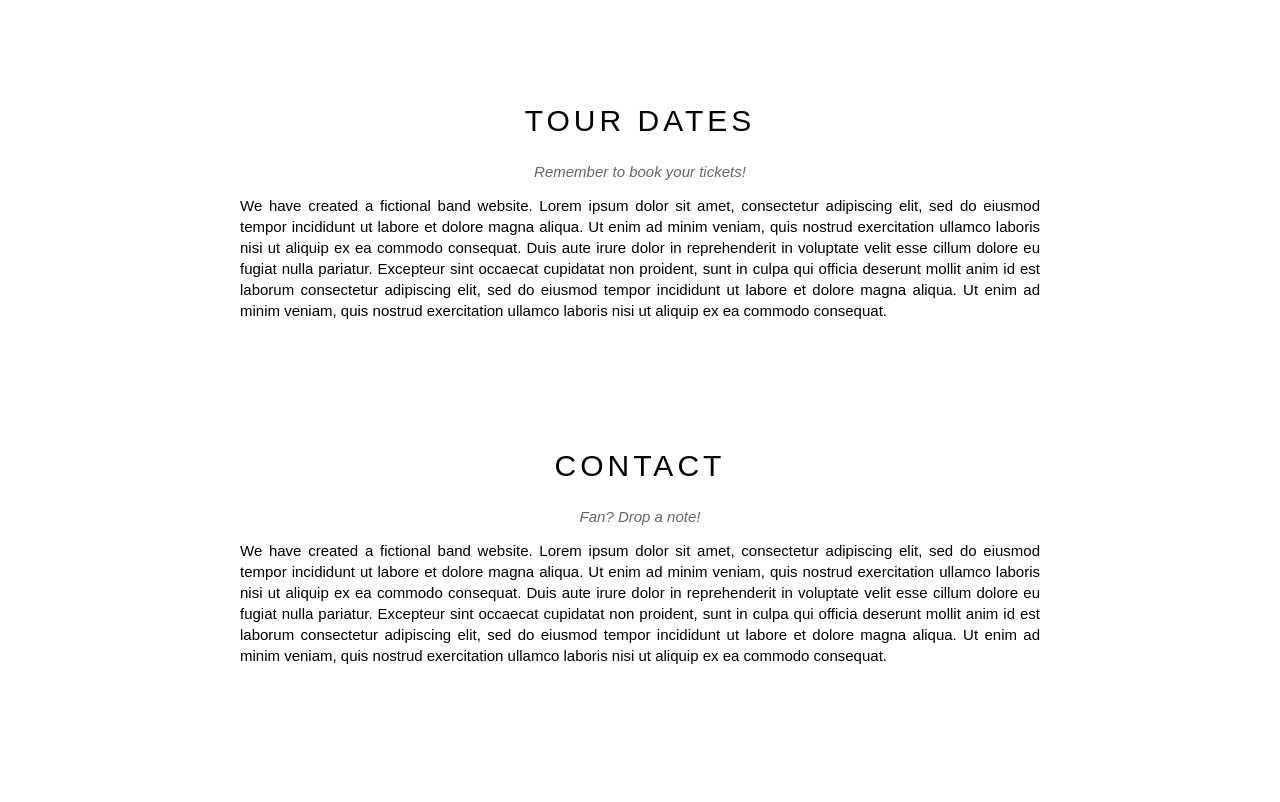
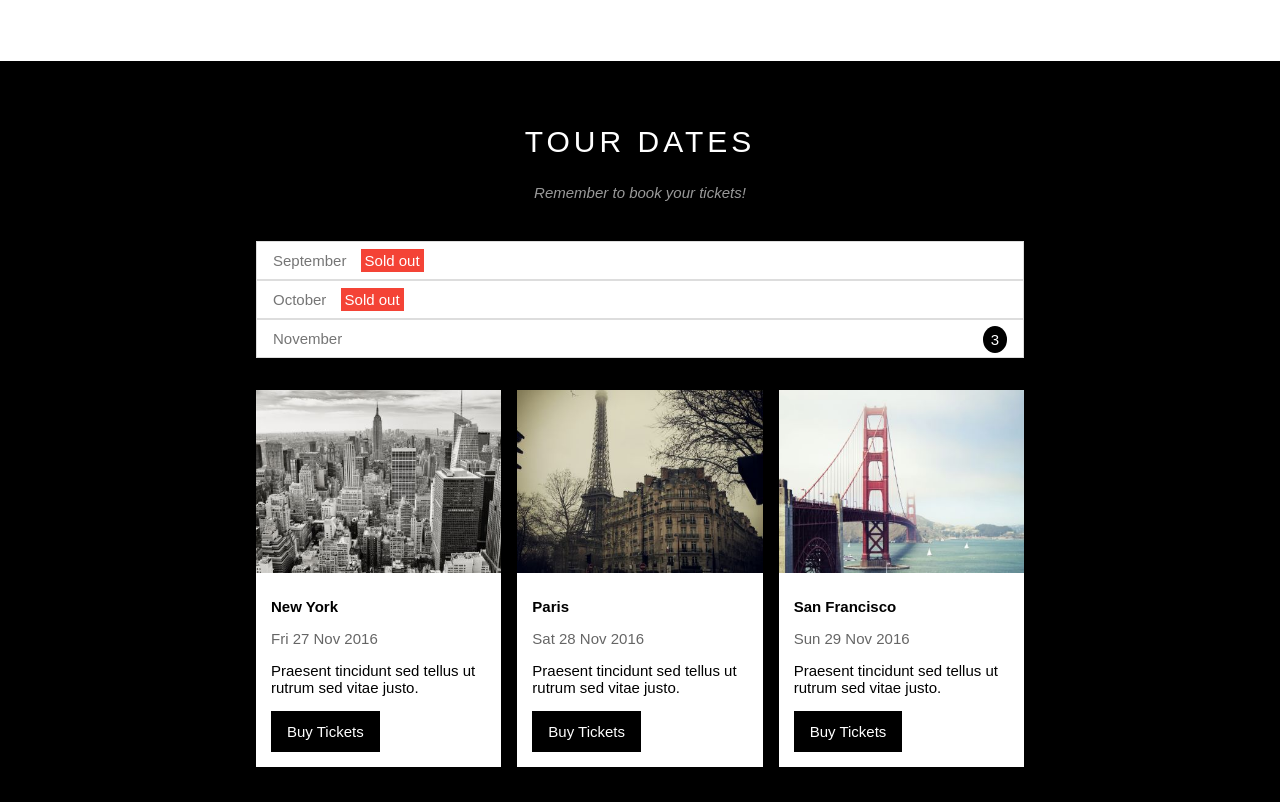
Before and after one commit to Marcos240/w3-band, a plain HTML site: page index.html in a window 1280 px wide. Shown: the part 1249-2051 px from the top of the page. Before the commit the page ends 1979 px from the top, so only its background shows below. Drawn offline with Linux system fonts and the light colour scheme.

Commit message:
tour include board-tickets and list-places

```diff
--- a/assets/css/styles.css
+++ b/assets/css/styles.css
@@ -7,6 +7,13 @@ html {
     font-family: Arial, Helvetica, sans-serif;
 }
 
+.white-text {
+    color: #fff;
+}
+
+.clean {
+    clear: both;
+}
 #main {
 
 }
@@ -127,11 +134,12 @@ html {
     width: 800px;
     margin-left: auto;
     margin-right: auto;
-    padding-bottom: 64px;
+    margin-bottom: 64px;
+    padding: 0 16px;
 }
 
 #content .section-heading {
-    margin-top: 64px;
+    padding-top: 64px;
     text-align: center;
     font-weight: 500;
     letter-spacing: 4px;
@@ -175,6 +183,97 @@ html {
     border-radius: 4px;
 }
 
+/* Tour Section */
+#content .tour-section {
+    background-color: #000;
+    padding-bottom: 20px;
+}
+
+.tour-section .tickets-list {
+    background-color: #fff;
+    margin-top: 40px;
+    list-style: none;
+}
+
+.tour-section li {
+    font-size: 15px;
+    border: 1px solid #ddd;
+    padding: 10px 16px;
+    color: #757575;
+}
+
+.tour-section .sold-out {
+    background: #f44336;
+    padding: 3px 4px;
+    margin-left: 10px;
+}
+
+.tour-section .quantity {
+    float: right;
+    font-size: 15px;
+    background: #000;
+    padding: 5px 8px;
+    border-radius: 50%;
+    margin-top: -4px;
+}
+
+/* Place Section */
+.place-list {
+    margin: 0px -8px;
+    padding: 32px 0px;
+}
+
+.place-item {
+    float: left;
+    width: 33.33333%;
+    padding: 0 8px;
+}
+
+.place-img {
+    width: 100%;
+    display: block;
+}
+
+.place-img:hover {
+    opacity: 0.6;
+}
+
+.place-content {
+ background-color: #fff;
+ padding: 15px 15px;
+ font-size: 15px;
+}
+
+.place-content h3 {
+    font-size: 15px;
+    padding-top: 10px;
+    font-weight: 600;
+}
+
+.place-time {
+    color: #000;
+    opacity: 0.6;
+    padding-top: 15px;
+}
+
+.place-desc {
+    padding: 15px 0px;
+}
+
+.buy-ticket {
+    color: #fff;
+    background-color: #000;
+    padding: 12px 16px;
+    text-decoration: none;
+    display: inline-block;
+}
+
+.buy-ticket:hover {
+    color: #000;
+    background-color: #ccc;
+}
+
+
 #footer {
 
 }
--- a/index.html
+++ b/index.html
@@ -3,7 +3,7 @@
 <head>
     <meta charset="UTF-8">
     <meta name="viewport" content="width=device-width, initial-scale=1.0">
-    <title>Document</title>
+    <title>W3 Band</title>
     <link rel="stylesheet" href="./assets/css/styles.css">
     <link rel="stylesheet" href="./assets/fonts/themify-icons/themify-icons.css">
 </head>
@@ -37,6 +37,7 @@
             </div>
             <!-- End Search Header -->
         </div>
+        <!-- Begin Slider -->
         <div id="slider">
             <div class="text-contain">
                 <h2 class="text-heading"> New York</h2>
@@ -45,6 +46,9 @@
                 </div>
             </div>
         </div>
+        <!-- End Slider -->
+
+        <!-- Begin Content -->
         <div id="content">
             <!-- About Section -->
             <div class="content-section">
@@ -72,17 +76,49 @@
                     </div>
                 </div>
             </div>
-            <!-- TOUR Section -->
-            <div class="content-section">
-                <h2 class="section-heading">
-                    TOUR DATES
-                </h2>
-                <div class="section-sub-heading">
-                    Remember to book your tickets!
+            <!-- Tour Section -->
+            <div class="tour-section">
+                <div class="content-section">
+                    <h2 class="section-heading white-text">TOUR DATES</h2>
+                    <div class="section-sub-heading white-text">Remember to book your tickets!</div>
+                    <!-- Tickets List -->
+                    <ul class="tickets-list">
+                        <li>September <span class="sold-out white-text">Sold out</span> </li>
+                        <li>October  <span class="sold-out white-text">Sold out</span> </li>
+                        <li>November <span class="quantity white-text">3</span></li>
+                    </ul>
+                    <!-- Places -->
+                    <div class="place-list">
+                        <div class="place-item">
+                            <img src="/assets/img/places/place1.jpg" alt="New York" class="place-img">
+                            <div class="place-content">
+                                <h3 class="place-heading">New York</h3>
+                                <div class="place-time">Fri 27 Nov 2016</div>
+                                <p class="place-desc">Praesent tincidunt sed tellus ut rutrum sed vitae justo.</p>
+                                <a href="#" class="buy-ticket">Buy Tickets</a>
+                            </div>
+                        </div>
+                        <div class="place-item">
+                            <img src="/assets/img/places/place2.jpg" alt="New York" class="place-img">
+                            <div class="place-content">
+                                <h3 class="place-heading">Paris</h3>
+                                <div class="place-time">Sat 28 Nov 2016</div>
+                                <p class="place-desc">Praesent tincidunt sed tellus ut rutrum sed vitae justo.</p>
+                                <a href="#" class="buy-ticket">Buy Tickets</a>
+                            </div>
+                        </div>
+                        <div class="place-item">
+                            <img src="/assets/img/places/place3.jpg" alt="New York" class="place-img">
+                            <div class="place-content">
+                                <h3 class="place-heading">San Francisco</h3>
+                                <div class="place-time">Sun 29 Nov 2016</div>
+                                <p class="place-desc">Praesent tincidunt sed tellus ut rutrum sed vitae justo.</p>
+                                <a href="#" class="buy-ticket">Buy Tickets</a>
+                            </div>
+                        </div>
+                        <div class="clean"></div>
+                    </div>
                 </div>
-                <p class="about-text">
-                    We have created a fictional band website. Lorem ipsum dolor sit amet, consectetur adipiscing elit, sed do eiusmod tempor incididunt ut labore et dolore magna aliqua. Ut enim ad minim veniam, quis nostrud exercitation ullamco laboris nisi ut aliquip ex ea commodo consequat. Duis aute irure dolor in reprehenderit in voluptate velit esse cillum dolore eu fugiat nulla pariatur. Excepteur sint occaecat cupidatat non proident, sunt in culpa qui officia deserunt mollit anim id est laborum consectetur adipiscing elit, sed do eiusmod tempor incididunt ut labore et dolore magna aliqua. Ut enim ad minim veniam, quis nostrud exercitation ullamco laboris nisi ut aliquip ex ea commodo consequat.
-                </p>
             </div>
             <!-- CONTACT Section -->
             <div class="content-section">
@@ -97,6 +133,7 @@
                 </p>
             </div>
         </div>
+        <!-- End Content -->
         <div id="footer"></div>
         <tab></tab>
     </div>
```
Also changed, not shown: assets/img/places/place1.jpg (added), assets/img/places/place2.jpg (added), assets/img/places/place3.jpg (added).
